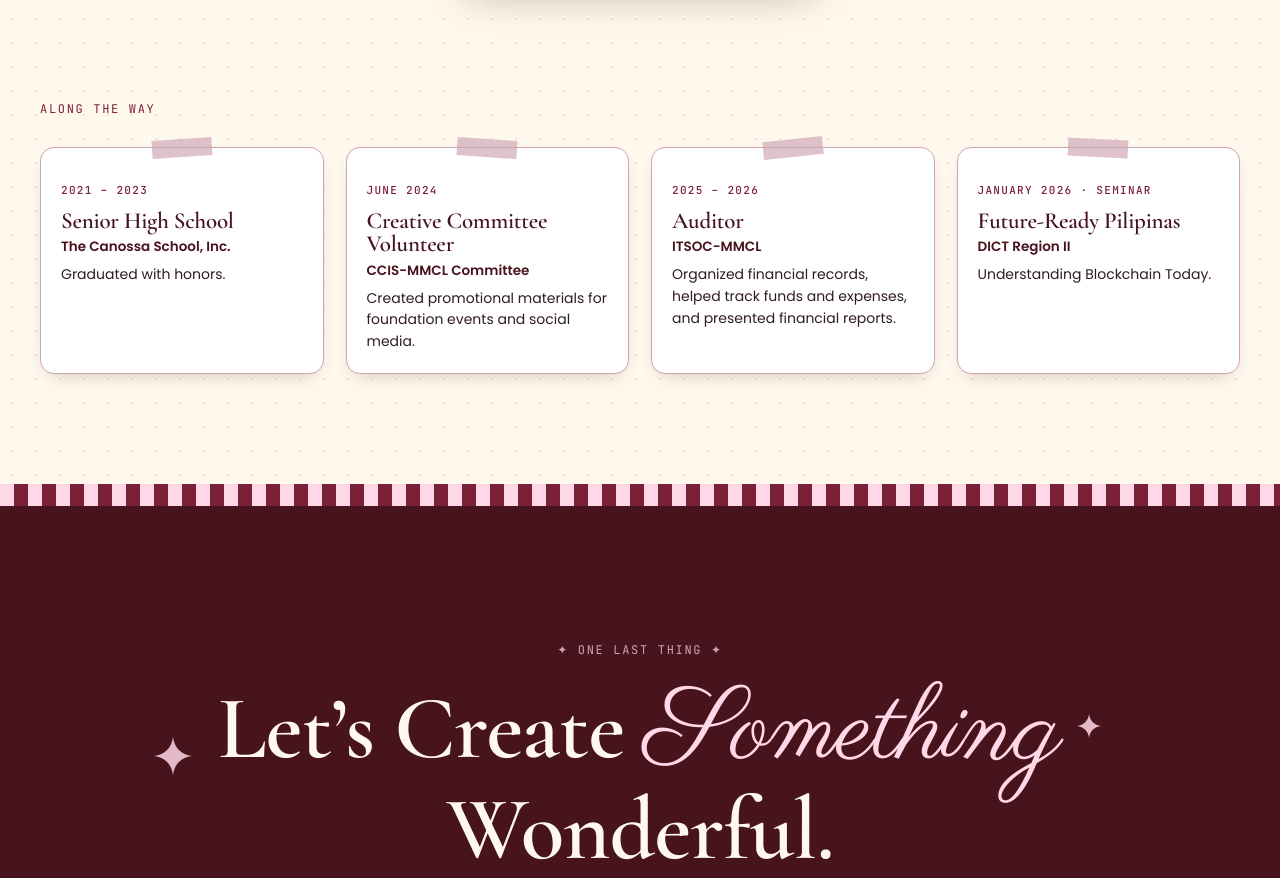
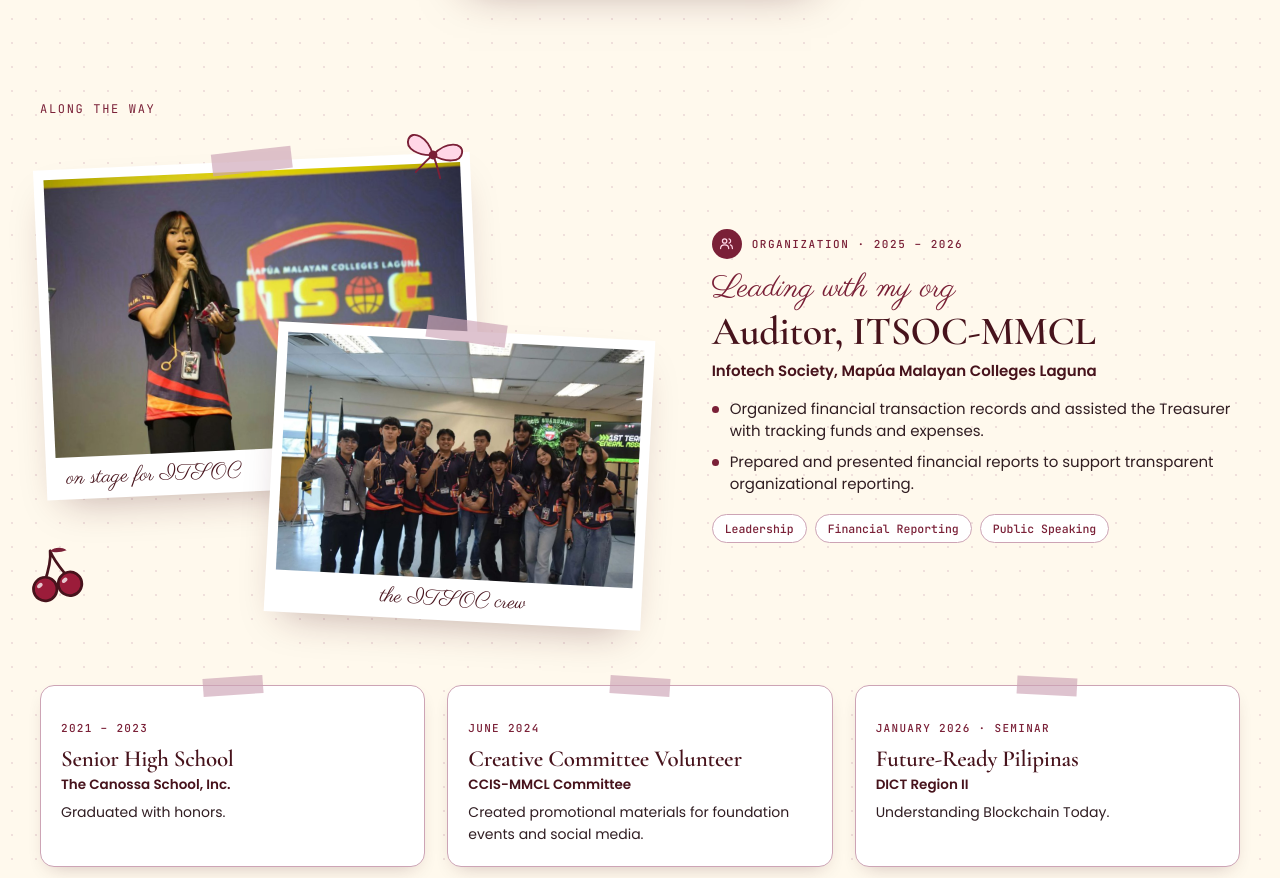
Before and after one commit to datgirlElle/datgirlelle.github.io, a plain HTML site: page index.html in a window 1280 px wide. Shown: the part 5540-6418 px from the top of the page. Drawn offline with nearby package versions, Linux system fonts and the light colour scheme.

Commit message:
Feature ITSOC-MMCL with photos in the Journey section
The Auditor role becomes a scrapbook spread with a stage photo and a
group photo, alongside the other three 'Along the way' notes. Photos are
resized and saved without metadata.

Co-Authored-By: Claude Opus 5.5 <noreply@anthropic.com>
Claude-Session: https://claude.ai/code/session_01DeVaAGFXLc5nMVS2W93Uqf

```diff
--- a/index.html
+++ b/index.html
@@ -275,14 +275,32 @@ section{position:relative}
 @media (prefers-reduced-motion:reduce){.jr-card:hover,.jr-card:focus-within,.jr-card:hover .jr-sticker,.jr-card:focus-within .jr-sticker{transform:none}.jr-card:hover .jr-pol,.jr-card:focus-within .jr-pol{transform:rotate(0)}}
 @media (max-width:1100px) and (min-width:961px){.jr{gap:32px}.jr-pol figcaption{font-size:18px}.jr-cherry{width:42px!important;height:42px!important;left:-24px!important;bottom:-24px!important}}
 .jr-extra{margin-top:104px}
-.jr-notes{list-style:none;display:grid;grid-template-columns:repeat(4,1fr);gap:22px;margin-top:26px}
+.itsoc{display:grid;grid-template-columns:1.15fr 1fr;gap:64px;align-items:center;margin:30px 0 64px}
+.itsoc-photos{position:relative;height:470px}
+.itsoc .ip{position:absolute;margin:0;background:var(--white);padding:10px 10px 42px;box-shadow:var(--shadow);transition:transform .45s ease}
+.itsoc .ip img{width:100%;height:auto;aspect-ratio:3/2;object-fit:cover;display:block}
+.itsoc .ip figcaption{position:absolute;left:0;right:0;bottom:10px;text-align:center;font:400 21px/1 var(--script);color:var(--cola)}
+.itsoc .ip .tape{width:80px;height:22px;top:-11px;margin-left:-40px}
+.itsoc .ip1{width:72%;left:0;top:10px;transform:rotate(-2.5deg);z-index:1}
+.itsoc .ip1 figcaption{text-align:left;padding-left:20px}
+.itsoc .ip2{width:62%;right:0;bottom:0;transform:rotate(3deg);z-index:2}
+.itsoc .ip:hover{transform:rotate(0) translateY(-4px);z-index:3}
+.itsoc-sticker{position:absolute;z-index:4;transform:rotate(var(--r,0deg));pointer-events:none}
+.itsoc-copy h3{font-size:clamp(30px,3.4vw,40px);line-height:1.05;margin-bottom:8px}
+.itsoc-copy .jr-where{margin-bottom:16px}
+.itsoc-copy .side-list{font-size:15px;margin-bottom:18px}
+@media (max-width:1100px) and (min-width:961px){.itsoc-photos{height:540px}}
+@media (max-width:960px){.itsoc{grid-template-columns:1fr;gap:40px}.itsoc-photos{max-width:600px}}
+@media (max-width:560px){.itsoc-photos{height:420px}.itsoc .ip{padding:7px 7px 32px}.itsoc .ip figcaption{font-size:16px;bottom:8px}.itsoc .ip1 figcaption{padding-left:12px}.itsoc .ip1{width:82%}.itsoc .ip2{width:62%}}
+.jr-notes{list-style:none;display:grid;grid-template-columns:repeat(3,1fr);gap:22px;margin-top:26px}
 .jr-n{position:relative;background:var(--white);border:1px solid var(--rose);border-radius:14px;padding:26px 20px 20px;box-shadow:var(--shadow-sm)}
 .jr-n .tape{width:60px;height:18px;top:-9px;margin-left:-30px}
 .jr-n .when{font:500 11px var(--mono);letter-spacing:.12em;text-transform:uppercase;color:var(--wine)}
 .jr-n h3{font-size:23px;margin:8px 0 4px}
 .jr-n .org{font-size:13.5px;font-weight:600;color:var(--cola);margin-bottom:6px}
 .jr-n p{font-size:14px;line-height:1.55}
-@media (max-width:1100px){.jr-notes{grid-template-columns:repeat(2,1fr)}.certs{grid-template-columns:1fr}}
+@media (max-width:820px){.jr-notes{grid-template-columns:1fr}}
+@media (max-width:1100px){.certs{grid-template-columns:1fr}}
 @media (max-width:820px){.cert-grid{grid-template-columns:1fr}}
 @media (max-width:560px){.jr-notes{grid-template-columns:1fr}}
 /* journey: vertical timeline on tablet and phone */
@@ -834,10 +852,28 @@ body.show-case #home{display:none}
 
     <div class="jr-extra">
       <span class="label reveal">Along the way</span>
+      <div class="itsoc reveal">
+        <div class="itsoc-photos">
+          <figure class="ip ip1"><span class="tape"></span><img src="images/itsoc-stage.jpg" alt="Christelle speaking on stage with a microphone in front of the ITSOC Infotech Society logo" width="900" height="600" loading="lazy"><figcaption>on stage for ITSOC</figcaption></figure>
+          <figure class="ip ip2"><span class="tape" style="transform:rotate(5deg)"></span><img src="images/itsoc-group.jpg" alt="Christelle with fellow ITSOC-MMCL members in their org shirts at a general assembly" width="900" height="600" loading="lazy"><figcaption>the ITSOC crew</figcaption></figure>
+          <svg class="itsoc-sticker" style="--r:-12deg;width:58px;height:58px;left:-14px;bottom:18px" aria-hidden="true"><use href="#cherry"/></svg>
+          <svg class="itsoc-sticker" style="--r:14deg;width:64px;height:44px;right:30%;top:-18px" aria-hidden="true"><use href="#bow"/></svg>
+        </div>
+        <div class="itsoc-copy">
+          <p class="jr-kicker"><span class="ic"><svg><use href="#i-users"/></svg></span>Organization · 2025 – 2026</p>
+          <p class="jr-chapter">Leading with my org</p>
+          <h3>Auditor, ITSOC-MMCL</h3>
+          <p class="jr-where">Infotech Society, Mapúa Malayan Colleges Laguna</p>
+          <ul class="side-list">
+            <li>Organized financial transaction records and assisted the Treasurer with tracking funds and expenses.</li>
+            <li>Prepared and presented financial reports to support transparent organizational reporting.</li>
+          </ul>
+          <div class="badges"><span class="badge">Leadership</span><span class="badge">Financial Reporting</span><span class="badge">Public Speaking</span></div>
+        </div>
+      </div>
       <ul class="jr-notes">
         <li class="jr-n reveal"><span class="tape"></span><span class="when">2021 – 2023</span><h3>Senior High School</h3><p class="org">The Canossa School, Inc.</p><p>Graduated with honors.</p></li>
         <li class="jr-n reveal"><span class="tape" style="transform:rotate(4deg)"></span><span class="when">June 2024</span><h3>Creative Committee Volunteer</h3><p class="org">CCIS-MMCL Committee</p><p>Created promotional materials for foundation events and social media.</p></li>
-        <li class="jr-n reveal"><span class="tape" style="transform:rotate(-6deg)"></span><span class="when">2025 – 2026</span><h3>Auditor</h3><p class="org">ITSOC-MMCL</p><p>Organized financial records, helped track funds and expenses, and presented financial reports.</p></li>
         <li class="jr-n reveal"><span class="tape" style="transform:rotate(3deg)"></span><span class="when">January 2026 · Seminar</span><h3>Future-Ready Pilipinas</h3><p class="org">DICT Region II</p><p>Understanding Blockchain Today.</p></li>
       </ul>
     </div>
```
Also changed, not shown: images/itsoc-group.jpg (added), images/itsoc-stage.jpg (added).
